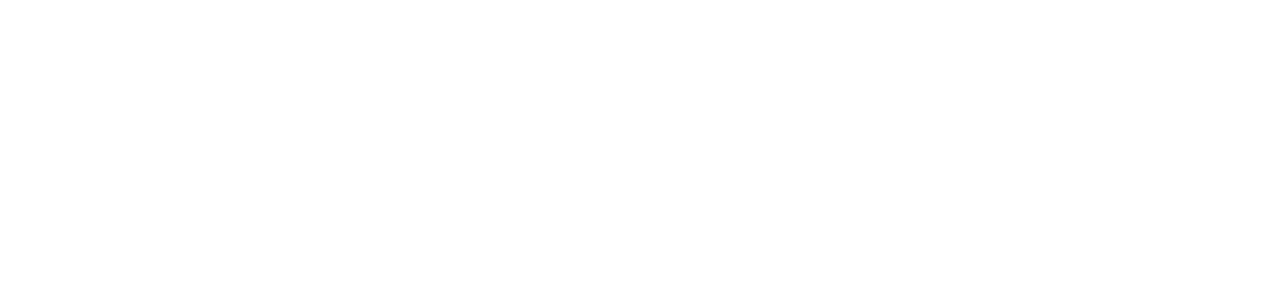
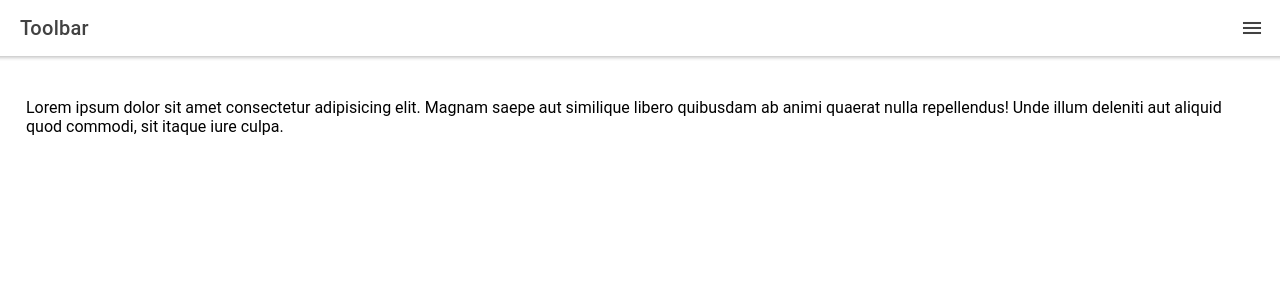
Before and after one commit to ppena77/ionic-react-ejercicio-peliculas, a React (Create React App) app: page /menu-test in a window 1280 px wide. Shown: the top 300 px of the page. Built offline with nearby package versions, Linux system fonts and the light colour scheme.

Commit message:
Setting components and pages for Menu Testing

```diff
--- a/src/App.tsx
+++ b/src/App.tsx
@@ -2,10 +2,12 @@
 import { IonApp, IonRouterOutlet, setupIonicReact } from '@ionic/react';
 import { IonReactRouter } from '@ionic/react-router';
 
+/* Páginas del proyecto */
+
 import Home from './pages/Home';
-import Navigation from './components/Navigation';
 import Pelicula from './pages/Pelicula';
 import About from './pages/About';
+import MenuTest from './pages/MenuTest';
 
 /* Core CSS required for Ionic components to work properly */
 import '@ionic/react/css/core.css';
@@ -32,6 +34,7 @@
   <IonApp>
     <IonReactRouter>
       <IonRouterOutlet>
+
         <Route exact path="/home">
           <Home />
         </Route>
@@ -41,10 +44,8 @@
 
         <Route path="/pelicula/:id/:title" component={Pelicula} />
         <Route path="/about" component={About} />
+        <Route path="/menu-test" component={MenuTest} />
 
-        <Route exact path="/menu-test">
-          <Navigation />
-        </Route>
       </IonRouterOutlet>
     </IonReactRouter>
   </IonApp>
--- a/src/components/Navigation.tsx
+++ b/src/components/Navigation.tsx
@@ -1,37 +1,22 @@
-import {
-  IonMenu,
-  IonHeader,
-  IonToolbar,
-  IonTitle,
-  IonContent,
-  IonList,
-  IonItem,
-  IonRouterOutlet,
-} from "@ionic/react";
-
-interface MenuCustomEvent<T = any> extends CustomEvent {
-  detail: T;
-  target: HTMLIonMenuElement;
-}
+import { IonContent, IonHeader, IonItem, IonList, IonMenu, IonRouterOutlet, IonTitle, IonToolbar } from "@ionic/react";
 
 const Navigation: React.FC = () => {
 
   return (
     <>
-      <IonMenu side="end" type="push" contentId="mainNav">
+      <IonMenu menuId="main-menu" contentId="main">
         <IonHeader>
-          <IonToolbar color="danger">
+          <IonToolbar color="primary">
             <IonTitle>Menú</IonTitle>
           </IonToolbar>
         </IonHeader>
         <IonContent>
           <IonList>
-            <IonItem routerLink="/home">Página Inicio</IonItem>
-            <IonItem>Sobre nosotos</IonItem>
+            <IonItem>Página Inicio</IonItem>
+            <IonItem>Sobre My Ionic App</IonItem>
           </IonList>
         </IonContent>
       </IonMenu>
-      <IonRouterOutlet id="maniNav"></IonRouterOutlet>
     </>
   );
 };
--- a/src/components/Toolbar.tsx
+++ b/src/components/Toolbar.tsx
@@ -12,10 +12,9 @@
     <>
       <IonHeader>
         <IonToolbar>
-          <IonTitle slot="start">My Ionic App</IonTitle>
+          <IonTitle>My Ionic App</IonTitle>
           <IonButtons slot="end">
-            <IonMenuButton autoHide={false}>
-
+            <IonMenuButton menu="main-menu" autoHide={false}>
             </IonMenuButton>
           </IonButtons>
         </IonToolbar>
--- a/src/pages/MenuTest.tsx
+++ b/src/pages/MenuTest.tsx
@@ -1,22 +1,29 @@
-import { IonButtons, IonContent, IonHeader, IonMenuButton, IonTitle, IonToolbar } from "@ionic/react";
+import { IonButtons, IonCol, IonContent, IonGrid, IonHeader, IonMenuButton, IonPage, IonRow, IonTitle, IonToolbar } from "@ionic/react";
 
 const MenuTest: React.FC = () => {
     console.log('menú test');
 
     return (
         <>
+            <IonPage>
                 <IonHeader>
                     <IonToolbar>
-                    <IonTitle slot="start">My Ionic App</IonTitle>
+                        <IonTitle>Toolbar</IonTitle>
                         <IonButtons slot="end">
-                        <IonMenuButton autoHide={false}></IonMenuButton>
+                            <IonMenuButton menu="main-menu" autoHide={false}></IonMenuButton>
                         </IonButtons>
                     </IonToolbar>
                 </IonHeader>
-
-            <IonContent>
-                {/* Aquí va contenido */}
+                <IonContent className="ion-padding">
+                    <IonGrid>
+                        <IonRow>
+                            <IonCol>
+                                <p>Lorem ipsum dolor sit amet consectetur adipisicing elit. Magnam saepe aut similique libero quibusdam ab animi quaerat nulla repellendus! Unde illum deleniti aut aliquid quod commodi, sit itaque iure culpa.</p>
+                            </IonCol>
+                        </IonRow>
+                    </IonGrid>
                 </IonContent>
+            </IonPage>
         </>
 
     )
```
Lines whose indentation alone changed are shown as unchanged.
